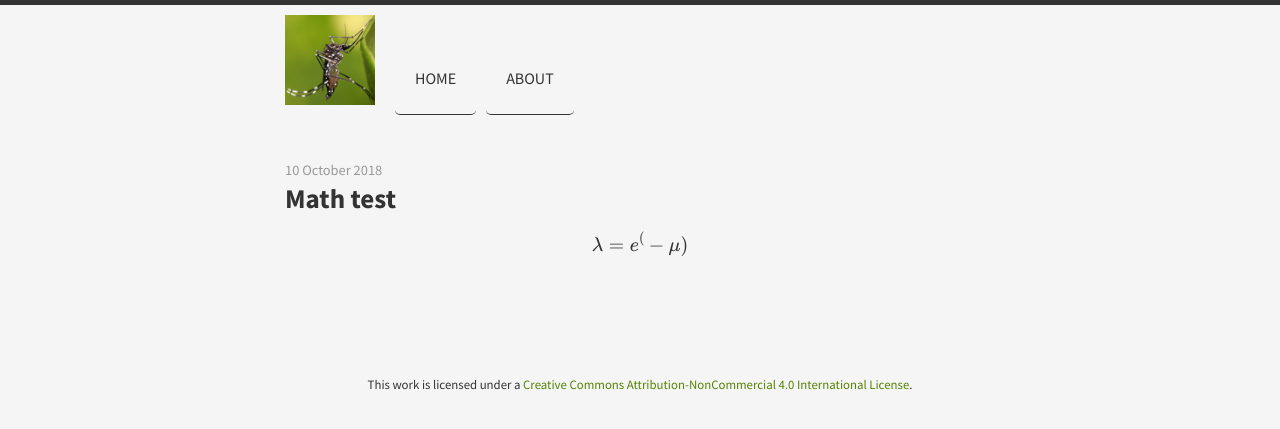
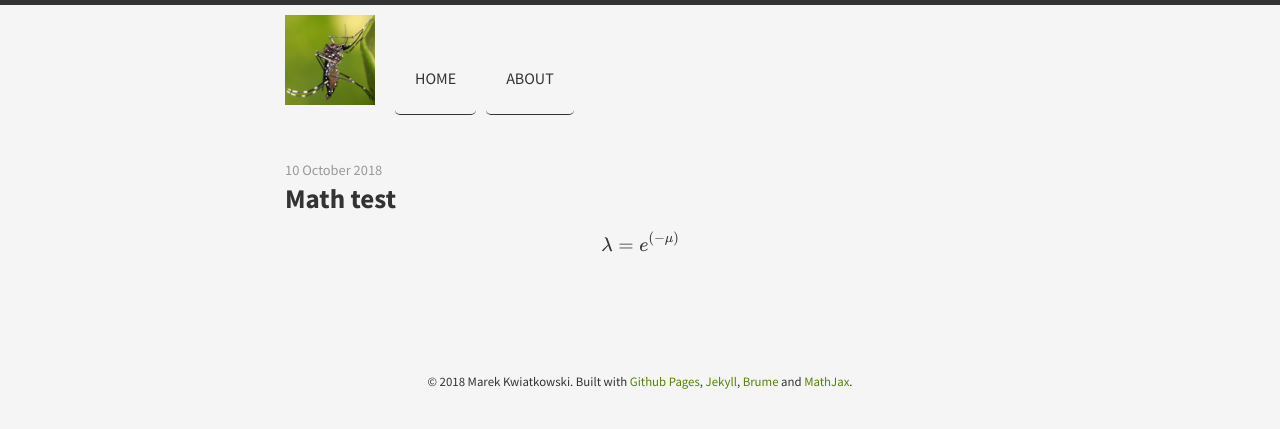
Before and after one commit to huffyhenry/huffyhenry.github.io, a Jekyll site: the page built from _posts/2018-10-10-math-test.md, in a window 1280 px wide. Shown: the top 429 px of the page. Built offline with Jekyll 4.4.1, drawn with Linux system fonts in a browser that asks for light colours; formulas are drawn with MathJax 3.

Commit message:
Remove default footers etc

```diff
--- a/_config.yml
+++ b/_config.yml
@@ -1,6 +1,6 @@
-title: Brume
-author: Aigars Dzerviniks
-description: It's simple. It's easy to use. It's a Jekyll theme.
+title: Football ¯\_(ツ)_/¯ics
+author: Marek Kwiatkowski
+description: Football ¯\_(ツ)_/¯ics
 
 highlighter: null
 permalink: /:title
--- a/_layouts/default.html
+++ b/_layouts/default.html
@@ -22,7 +22,11 @@
 
       <footer>
         <p>
-          This work is licensed under a <a rel="license" href="http://creativecommons.org/licenses/by-nc/4.0/deed.en_US">Creative Commons Attribution-NonCommercial 4.0 International License</a>.
+          &copy; 2018 Marek Kwiatkowski. Built with
+          <a href="https://pages.github.com/">Github Pages</a>,
+          <a href="https://jekyllrb.com/">Jekyll</a>,
+          <a href="https://github.com/aigarsdz/brume">Brume</a> and
+          <a href="https://www.mathjax.org/">MathJax</a>.
         </p>
       </footer>
     </main>
--- a/_posts/2018-10-10-math-test.md
+++ b/_posts/2018-10-10-math-test.md
@@ -4,5 +4,5 @@ title: Math test
 ---
 
 $$
-\lambda = e^(-\mu)
+\lambda = e^{(-\mu)}
 $$
```
